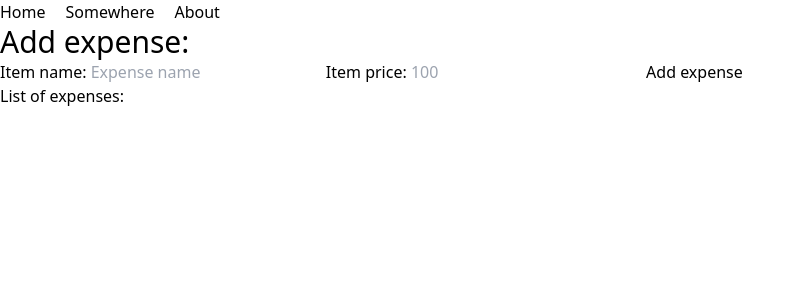
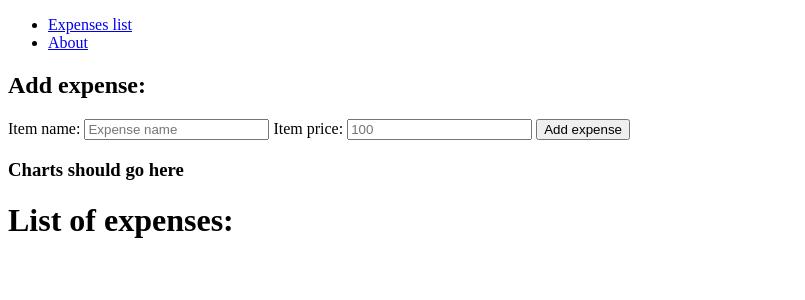
Before and after one commit to JezReal/ExpenseTracker, a Django app: page / in a window 1280 px wide. Shown: the top 300 px of the page, without its empty margins (0-805 px from the left). Run offline with Django 4.2, Linux system fonts and the light colour scheme; data that the repository does not hold is empty; some libraries are stand-ins or nearby versions.

Commit message:
:recycle: fix app structure

```diff
--- a/expensetracker/urls.py
+++ b/expensetracker/urls.py
@@ -5,6 +5,5 @@ urlpatterns = [
     path('', views.index, name='index'),
     path('expense', views.add_expense, name='add_expense'),
     path('expenses', views.get_expenses, name='get_expenses'),
-    path('somewhere', views.somewhere, name='somewhere'),
     path('about', views.about, name='about')
 ]
--- a/expensetracker/views.py
+++ b/expensetracker/views.py
@@ -2,7 +2,7 @@ from django import forms
 from django.http import HttpResponse
 from django.shortcuts import render
 from django.template.loader import render_to_string
-from django.views.decorators.http import require_POST
+from django.views.decorators.http import require_POST, require_GET
 
 from expensetracker.models import ExpenseItem
 
@@ -22,17 +22,13 @@ def get_expenses(request):
     expenses = ExpenseItem.objects.all()
     expenses_html = []
     for expense in expenses:
-        expenses_html.append(render_to_string('components/test.html', context={'expense_data': expense}))
-
+        expenses_html.append(render_to_string('components/card.html', context={'expense_data': expense}))
     return HttpResponse("\n".join(expenses_html))
 
 
 @require_POST
 def add_expense(request):
     data = ExpenseItemForm(request.POST)
-
-    print(f'Data bruh: {request.POST}')
-
     if data.is_valid():
         expense_item = ExpenseItem()
         expense_item.item_name = data.cleaned_data['item_name']
@@ -42,15 +38,16 @@ def add_expense(request):
         context = {
             'expense_data': expense_item
         }
-
-        return render(request, 'components/test.html', context=context)
+        return render(request, 'components/card.html', context=context)
     else:
         return render(request, data)
 
 
-def somewhere(request):
-    return render(request, 'expensetracker/somewhere.html')
+@require_GET
+def expenses_chart(request):
+    return render(request, 'expensetracker/chart.html')
 
 
+@require_GET
 def about(request):
     return render(request, 'expensetracker/about.html')
--- a/static/css/output.css
+++ b/static/css/output.css
@@ -678,12 +678,12 @@ video {
   justify-content: space-between;
 }
 
+.gap-5 {
+  gap: 1.25rem;
+}
+
 .gap-2 {
   gap: 0.5rem;
-}
-
-.gap-5 {
-  gap: 1.25rem;
 }
 
 .gap-x-2 {
@@ -723,14 +723,14 @@ video {
   border-color: transparent;
 }
 
+.bg-gray-900 {
+  --tw-bg-opacity: 1;
+  background-color: rgb(17 24 39 / var(--tw-bg-opacity));
+}
+
 .bg-blue-500 {
   --tw-bg-opacity: 1;
   background-color: rgb(59 130 246 / var(--tw-bg-opacity));
-}
-
-.bg-gray-900 {
-  --tw-bg-opacity: 1;
-  background-color: rgb(17 24 39 / var(--tw-bg-opacity));
 }
 
 .bg-white {
--- a/templates/common/_base.html
+++ b/templates/common/_base.html
@@ -12,7 +12,7 @@
     {% block title %}
         <title>Django+HTMX</title>
     {% endblock %}
-    <link href="{% static 'css/output.css' %}" rel="stylesheet">
+{#    <link href="{% static 'css/output.css' %}" rel="stylesheet">#}
 </head>
 <body>
 {% include "common/_navbar.html" %}
--- a/templates/common/_navbar.html
+++ b/templates/common/_navbar.html
@@ -1,10 +1,7 @@
 <div>
     <ul class="flex flex-row gap-5">
         <li class="block">
-            <a href="{% url 'expensetracker:index' %}">Home</a>
-        </li>
-        <li class="block">
-            <a href="{% url 'expensetracker:somewhere' %}">Somewhere</a>
+            <a href="{% url 'expensetracker:index' %}">Expenses list</a>
         </li>
         <li class="block">
             <a href="{% url 'expensetracker:about' %}">About</a>
--- a/templates/expensetracker/about.html
+++ b/templates/expensetracker/about.html
@@ -1,2 +1,2 @@
 {% include "common/_base.html" %}
-<h3>about page bruh</h3>
+<p>Full-stack web app built using HTMX and Django</p>
--- /dev/null
+++ b/templates/expensetracker/chart.html
@@ -0,0 +1 @@
+<h3>Charts should go here</h3>
--- a/templates/expensetracker/index.html
+++ b/templates/expensetracker/index.html
@@ -1,7 +1,7 @@
 {% extends "common/_base.html" %}
 
 {% block title %}
-    <title>Add expense</title>
+    <title>ExpenseTracker</title>
 {% endblock %}
 {% block content %}
     <h2 class="text-3xl">Add expense:</h2>
@@ -15,6 +15,7 @@
 
         <button type="submit">Add expense</button>
     </form>
+    {% include "expensetracker/chart.html" %}
     <h1>List of expenses:</h1>
     <div id="expenses_list" hx-get="/expenses" hx-trigger="load">
 
--- a/templates/expensetracker/somewhere.html
+++ /dev/null
@@ -1,2 +0,0 @@
-{% include "common/_base.html" %}
-<h1>Welcome to somewhere bruh</h1>
```
Also changed, not shown: templates/components/card.html (renamed from templates/components/test.html).
